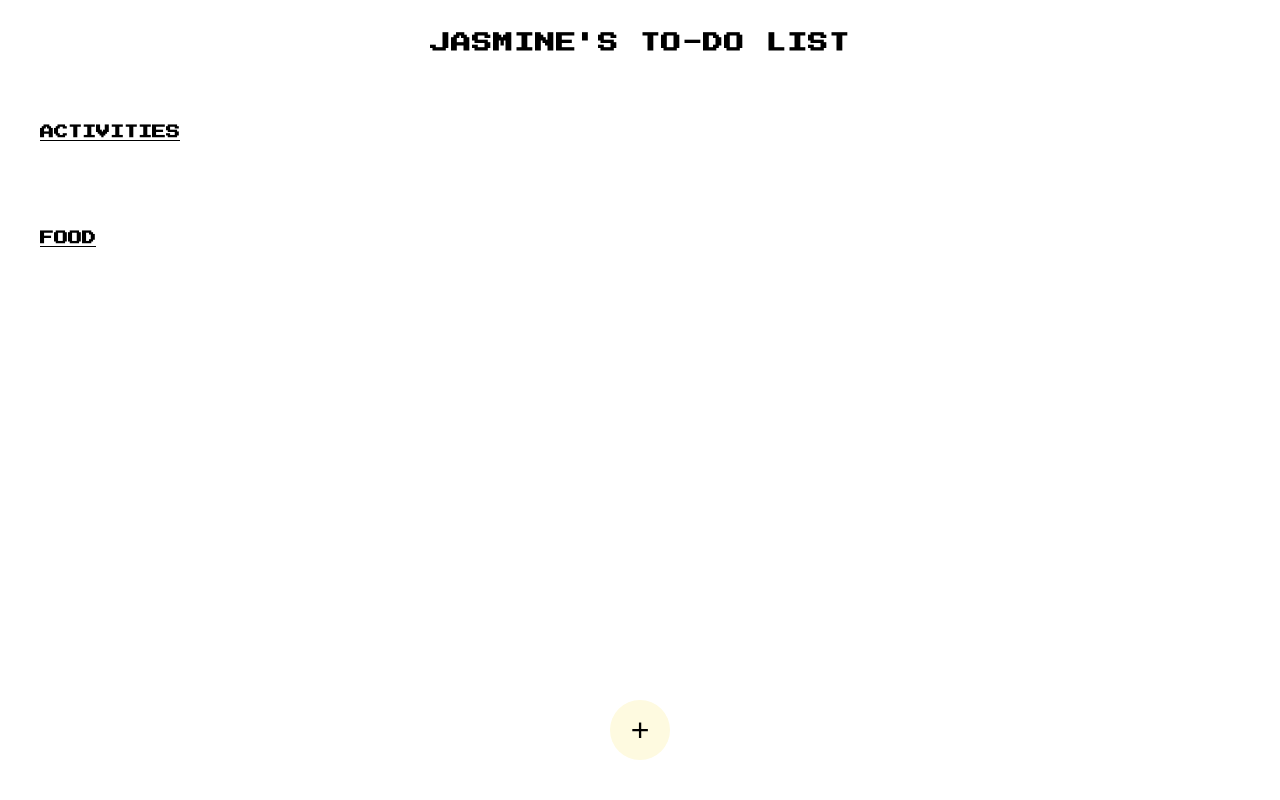
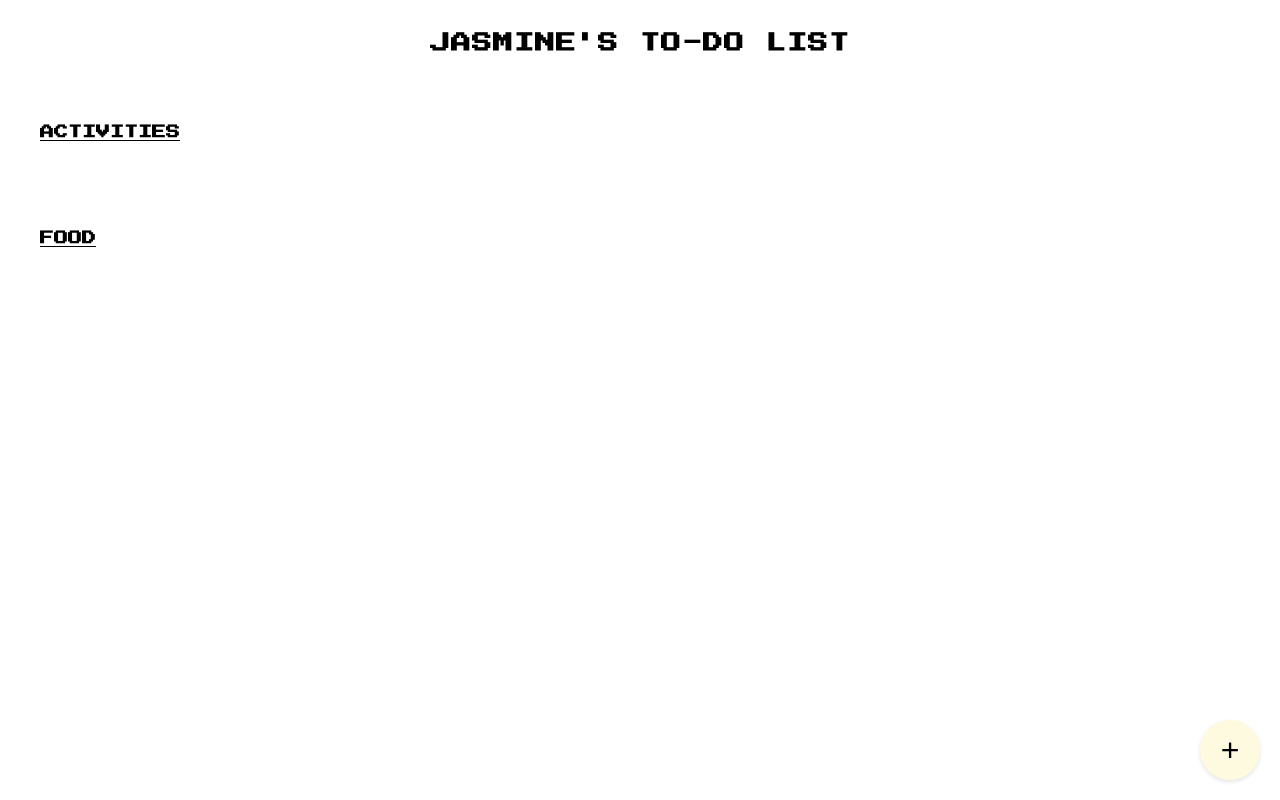
Before and after one commit to eldenlord69/to-do-list_Jasmine, a plain HTML site: page index.html in a window 1280 px wide. Drawn offline with Linux system fonts and the light colour scheme; no server answers.

Commit message:
Update index.html

```diff
--- a/index.html
+++ b/index.html
@@ -32,9 +32,8 @@
         }
         .add-button {
             position: fixed;
-            bottom: 40px;
-            left: 50%;
-            transform: translateX(-50%);
+            bottom: 20px;
+            right: 20px;
             width: 60px;
             height: 60px;
             border-radius: 50%;
@@ -47,7 +46,14 @@
             align-items: center;
             justify-content: center;
             z-index: 1000;
-        }
+            box-shadow: 0 2px 4px rgba(0, 0, 0, 0.1);  /* Adds subtle shadow */
+            transition: box-shadow 0.2s ease, transform 0.2s ease;
+}
+
+        .add-button:hover {
+            box-shadow: 0 4px 8px rgba(0, 0, 0, 0.12);
+            transform: translateY(-1px);
+}
         .container {
             display: flex;
             flex-direction: column; /* Stack sections vertically */
```
